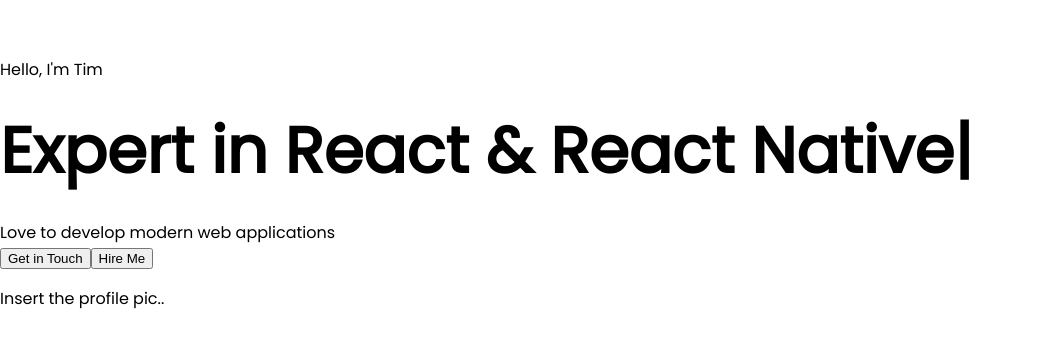
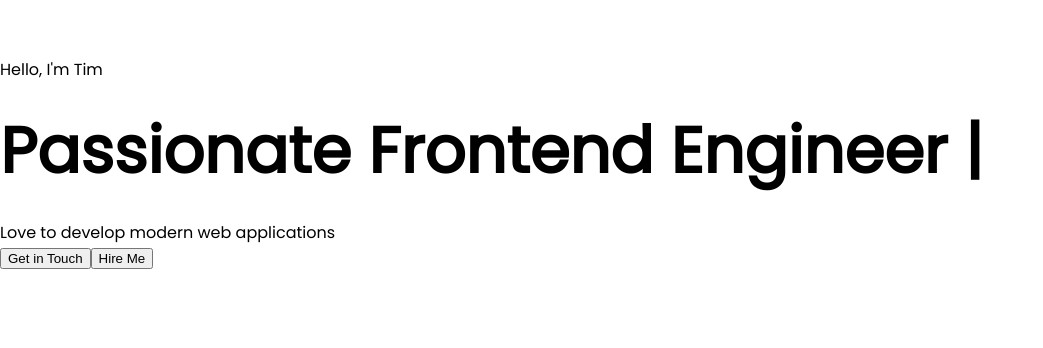
Before and after one commit to teifler/tim-eif.de, a React (Vite) app: page / in a window 1280 px wide. Shown: the top 348 px of the page, without its empty margins (0-1043 px from the left). Built offline with nearby package versions, Linux system fonts and the light colour scheme; some icons are missing.

Commit message:
feat(profile): Add profile layout

```diff
--- a/src/components/Home/Profile.tsx
+++ b/src/components/Home/Profile.tsx
@@ -1,12 +1,14 @@
+import './Profile.css';
+
+import * as React from 'react';
+import * as ReactDOM from 'react-dom';
+import { TypeAnimation } from 'react-type-animation';
 import {
   BrandFacebook,
   BrandGithub,
   BrandLinkedin,
   BrandYoutube,
 } from 'tabler-icons-react';
-import { TypeAnimation } from 'react-type-animation';
-import './Profile.css';
-import React from 'react';
 
 // Define a type for the link structure
 type Link = {
@@ -39,21 +41,21 @@
         </div>
         <div className="profile-details-name">
           <p className="primary-text">
-            Hello, I'm <span className="highligted-text">Tim</span>
+            Hello, I&apos;m <span className="highligted-text">Tim</span>
           </p>
         </div>
         <div className="profile-details-role">
           <h1>
             <TypeAnimation
               sequence={[
-                'Passionate Frontend Engineer 🚀 ',
-                1000,
-                'Expert in React & React Native 🌟',
-                1000,
-                'MERN Stack Specialist 💻',
-                1000,
-                'UI/UX Enthusiast 🎨 ',
-                1000,
+                'Passionate Frontend Engineer <span>🚀</span> ',
+                2500,
+                'Expert in React & React Native <span>🌟</span>',
+                2500,
+                'MERN Stack Specialist <span>💻</span>',
+                2500,
+                'UI/UX Enthusiast <span>🎨</span> ',
+                2500,
               ]}
               wrapper="span"
               speed={50}
@@ -65,13 +67,13 @@
             Love to develop modern web applications
           </span>
         </div>
-        <div className="profile-contact">
+        <div className="profile-action">
           <button className="btn btn-primary btn-sm">Get in Touch</button>
-          <button className="btn btn-outline-secondary">Hire Me</button>
+          <button className="btn btn-highlighted">Hire Me</button>
         </div>
-        <div className="profile-picture">
-          <p>Insert the profile pic..</p>
-        </div>
+      </div>
+      <div className="profile-picture">
+        <div className="profile-picture-background"></div>
       </div>
     </div>
   );
--- a/tsconfig.json
+++ b/tsconfig.json
@@ -5,7 +5,7 @@
     "lib": ["DOM", "DOM.Iterable", "ESNext"],
     "allowJs": false,
     "skipLibCheck": true,
-    "esModuleInterop": false,
+    "esModuleInterop": true,
     "allowSyntheticDefaultImports": true,
     "strict": true,
     "forceConsistentCasingInFileNames": true,
```
